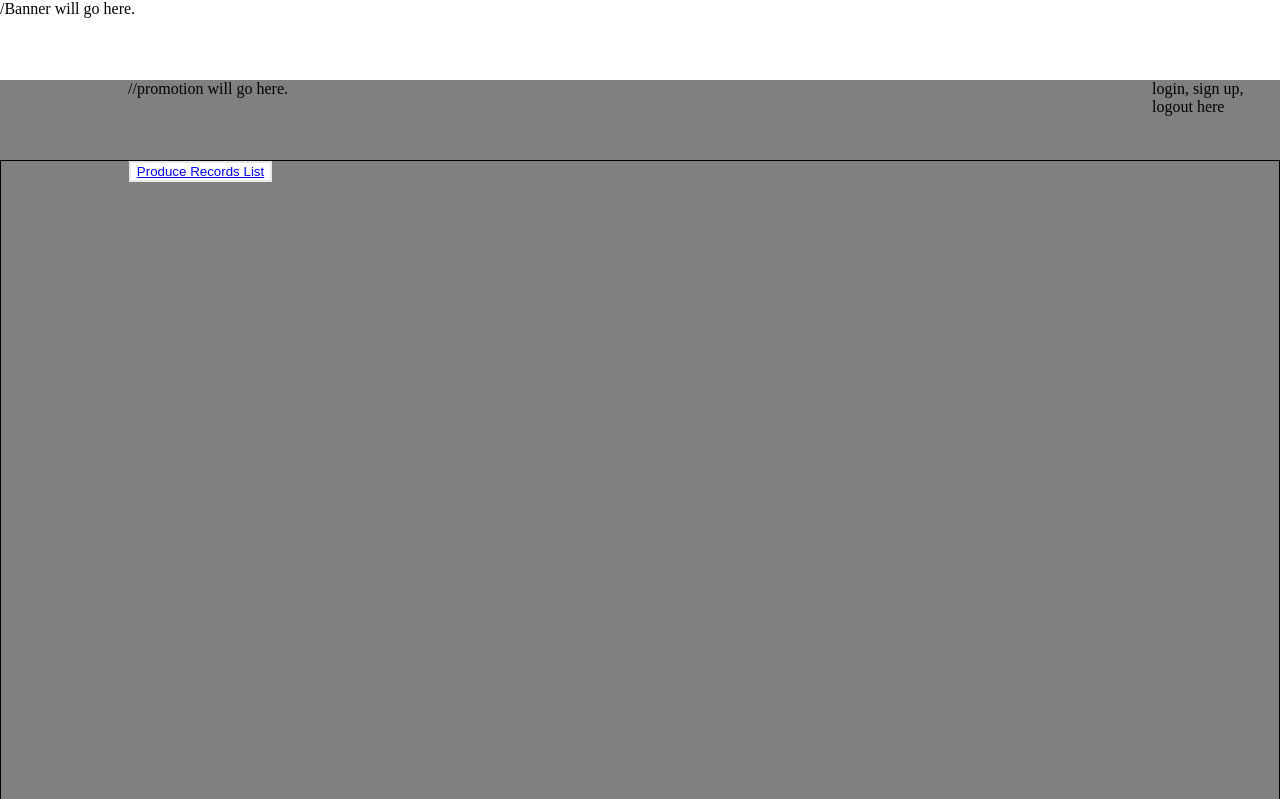
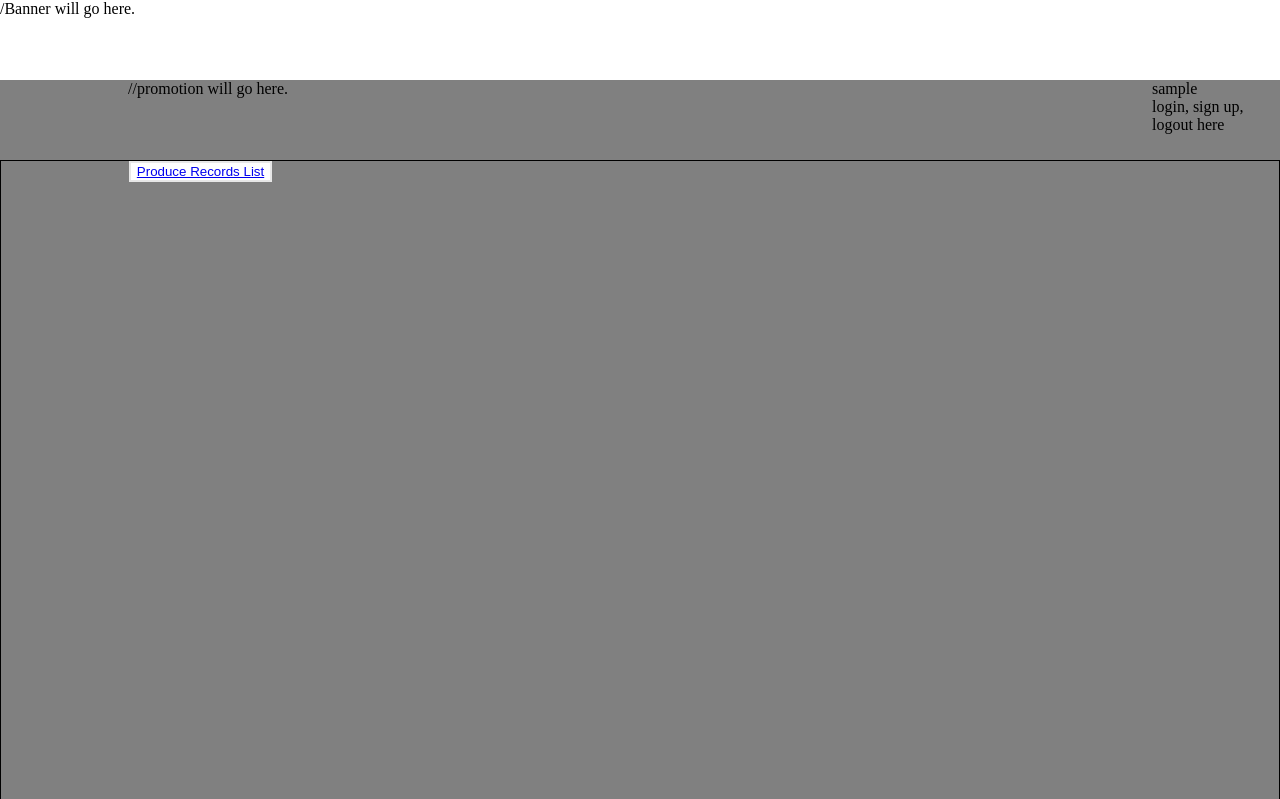
Before and after one commit to dannybeales/WebProgramming, a PHP site: page /index.php in a window 1280 px wide. Shown: the top 799 px of the page. Run offline with PHP 8.4, Linux system fonts and the light colour scheme; the visitor is signed in with stand-in values (Sample User, id 1).

Commit message:
Editing the login part of header

```diff
--- a/public_html/assignment/includes/headers/header.php
+++ b/public_html/assignment/includes/headers/header.php
@@ -37,7 +37,24 @@ catch (Exception $e) {
 
 			<div class='column left'> &nbsp;</div>
 			<div class='column middle'> //promotion will go here.</div>
-			<div class='column right'> login, sign up, logout here</div>
+			<div class='column right'>
+
+			<?php
+
+			if ($_SESSION['logged-in'] = true)
+			{
+				//$_SESSION['username'] = $username;
+				echo("{$_SESSION['username']}"."<br />");
+			}
+
+
+			?>
+
+			login, sign up, logout here
+
+
+
+			</div>
 
 
 		</div>
```
